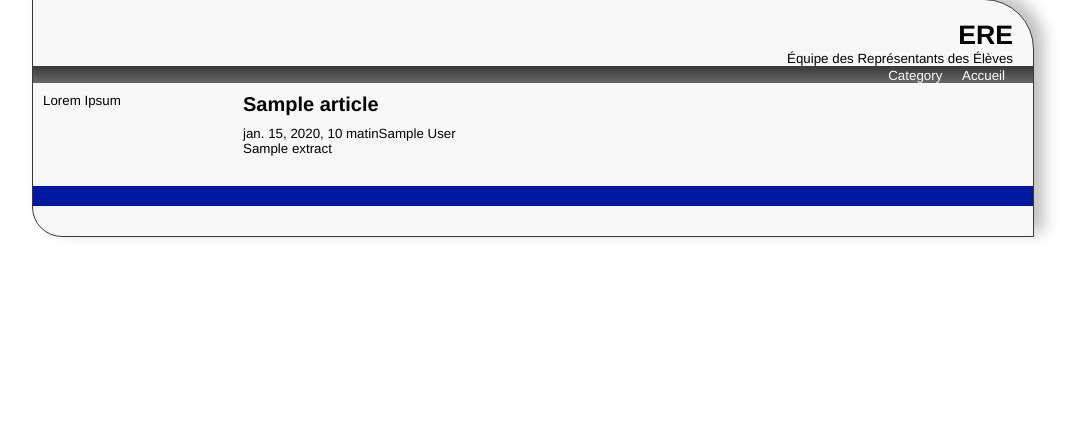
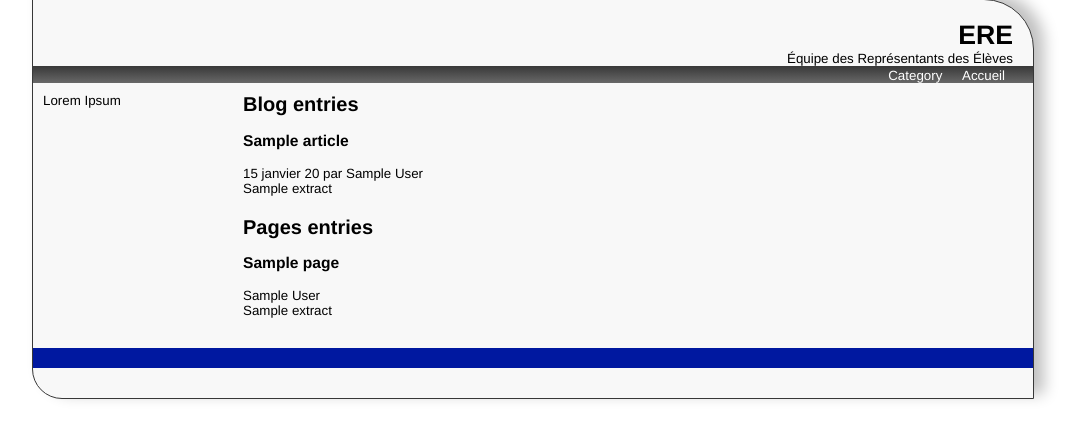
Before and after one commit to vicould/ERE, a Django app: template templates/blog/category_detail.html in a window 1280 px wide. Shown: the part 21-460 px from the top of the page, without its empty margins (107-1188 px from the left). Run offline with Django 3.2, Linux system fonts and the light colour scheme; the template is opened without the code that fills it: most values are stand-ins (such as "Sample title", 1, 10 or a date in 2020); parts of the project's set-up code (start-up, migrations or seed data) failed here and were passed over.

Commit message:
Added support for category displaying with some sorting, and began the work on the pages

```diff
--- a/blog/views.py
+++ b/blog/views.py
@@ -59,8 +59,10 @@ def categories_index(request):
                               {'categories_list' : categories_list}, context_instance=RequestContext(request))
 
 def category_detail(request, category_name):
-    related_articles_list = Article.objects.filter(category__name=category_name)
-    related_pages_list = Page.objects.filter(category__name=category_name)
+    related_articles_list = \
+        Article.objects.filter(category__name=category_name).order_by('title')
+    related_pages_list = \
+        Page.objects.filter(category__name=category_name).order_by('title')
     return render_to_response('blog/category_detail.html',
                               {'related_articles_list' : related_articles_list,
                                'related_pages_list' : related_pages_list}, context_instance=RequestContext(request))
--- a/templates/blog/category_detail.html
+++ b/templates/blog/category_detail.html
@@ -1,9 +1,19 @@
 {% extends 'layout/base.html' %}
 
 {% block content %}
+
+<h2>Blog entries</h2>
 {% for article in related_articles_list %}
-<h2><a href="{{ article.title.get_absolute_url }}">{{ article.title }}</a></h2>
-{{ article.date }}<a href="{{ article.author.get_absolute_power }}">{{ article.author }}</a>
-<p class="extract">{{ article.extract }}</p>
+  <h3><a href="{{ article.get_absolute_url }}">{{ article.title }}</a></h3>
+  {{ article.date|date:"d F y" }} par <a href="{{ article.author.get_absolute_url }}">{{ article.author }}</a>
+  <p class="extract">{{ article.extract }}</p>
 {% endfor %}
+
+<h2>Pages entries</h2>
+{% for page in related_pages_list %}
+  <h3><a href="{{ page.get_absolute_url }}">{{ page.title }}</a></h3>
+  <a href="{{ page.author.get_absolute_url }}">{{ page.author }}</a>
+  <p class="extract">{{ page.extract }}</p>
+{% endfor %}
+
 {% endblock %}
--- a/templates/blog/page_entry.html
+++ b/templates/blog/page_entry.html
@@ -0,0 +1,5 @@
+{% extends 'layout/base.html' %}
+
+{% block content %}
+
+{% endblock %}
--- a/templates/blog/pages_index.html
+++ b/templates/blog/pages_index.html
@@ -0,0 +1,5 @@
+{% extends 'layout/base.html' %}
+
+{% block content %}
+
+{% endblock %}
```
